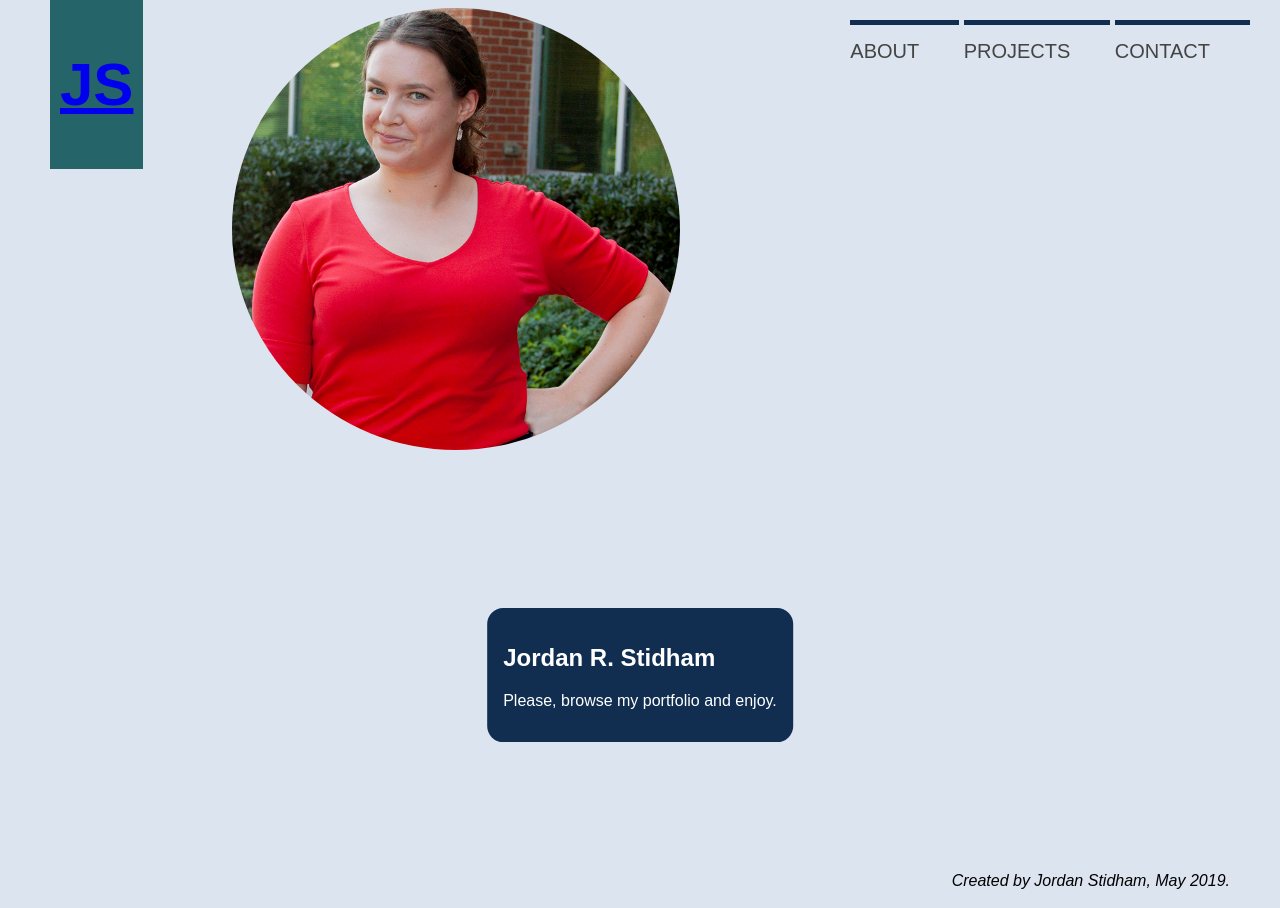
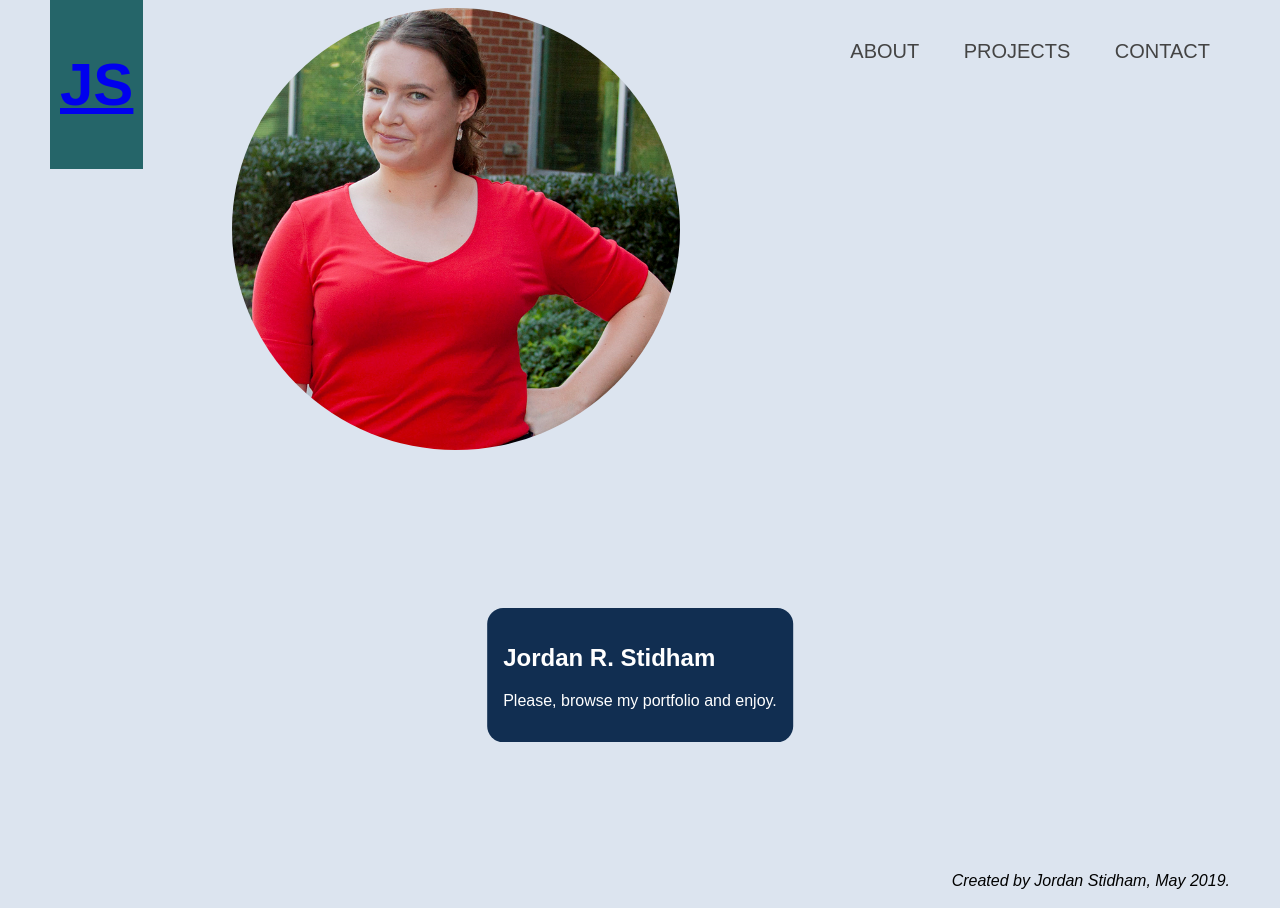
Before and after one commit to jordanstidham/PORTFOLIO, a Jekyll site: the page built from README.md, in a window 1280 px wide. Built offline with Jekyll 4.4.1, drawn with Linux system fonts in a browser that asks for light colours; our own code applies the rules of GitHub Pages for plain Markdown files.

Commit message:
Update main.css

```diff
--- a/css/main.css
+++ b/css/main.css
@@ -63,7 +63,7 @@ body {
     background-color: #112E51;
     position: absolute;
     top: 0;
-    width: 100%;
+    width: 0%;
 
     transition: all ease-in-out 250ms;
 }
```
